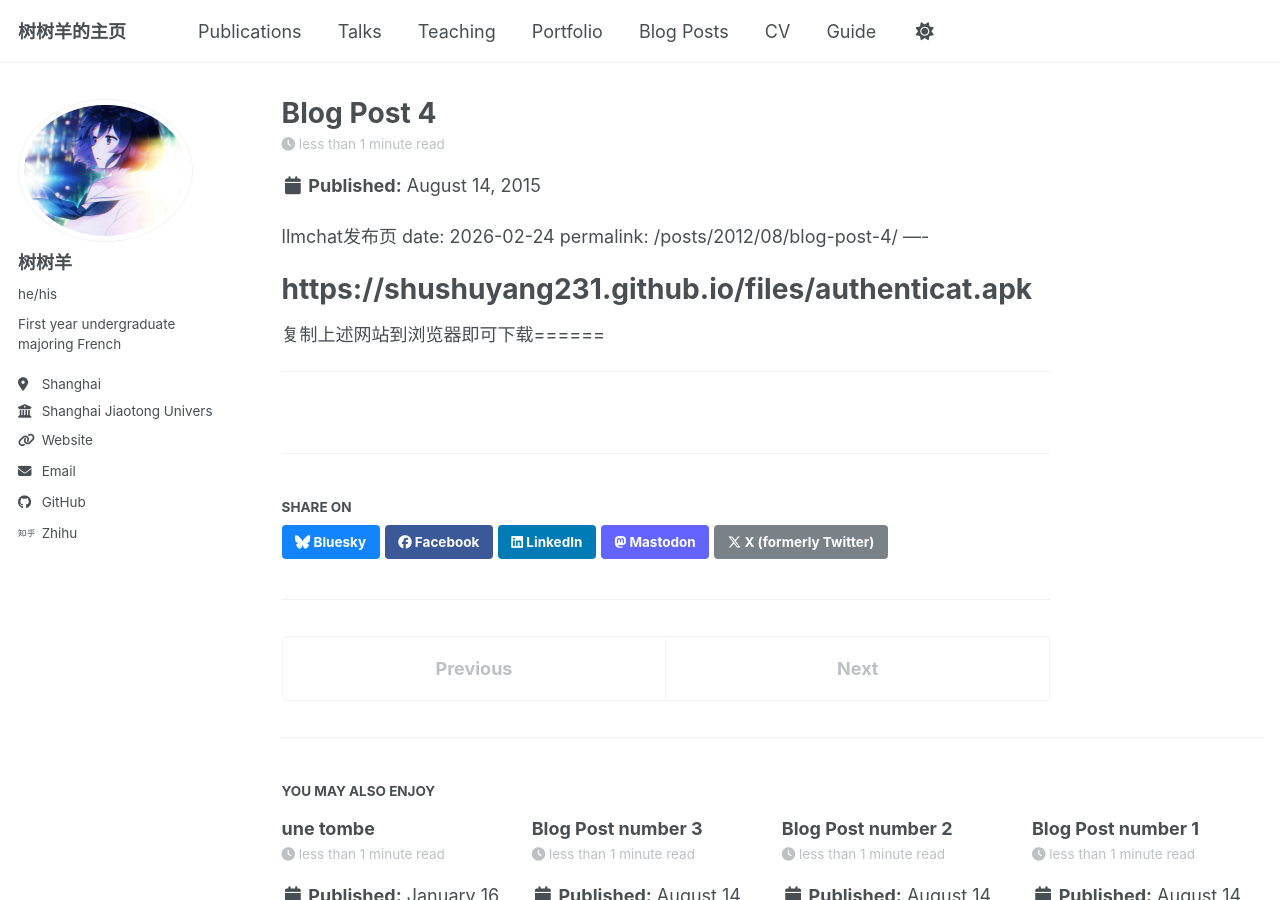
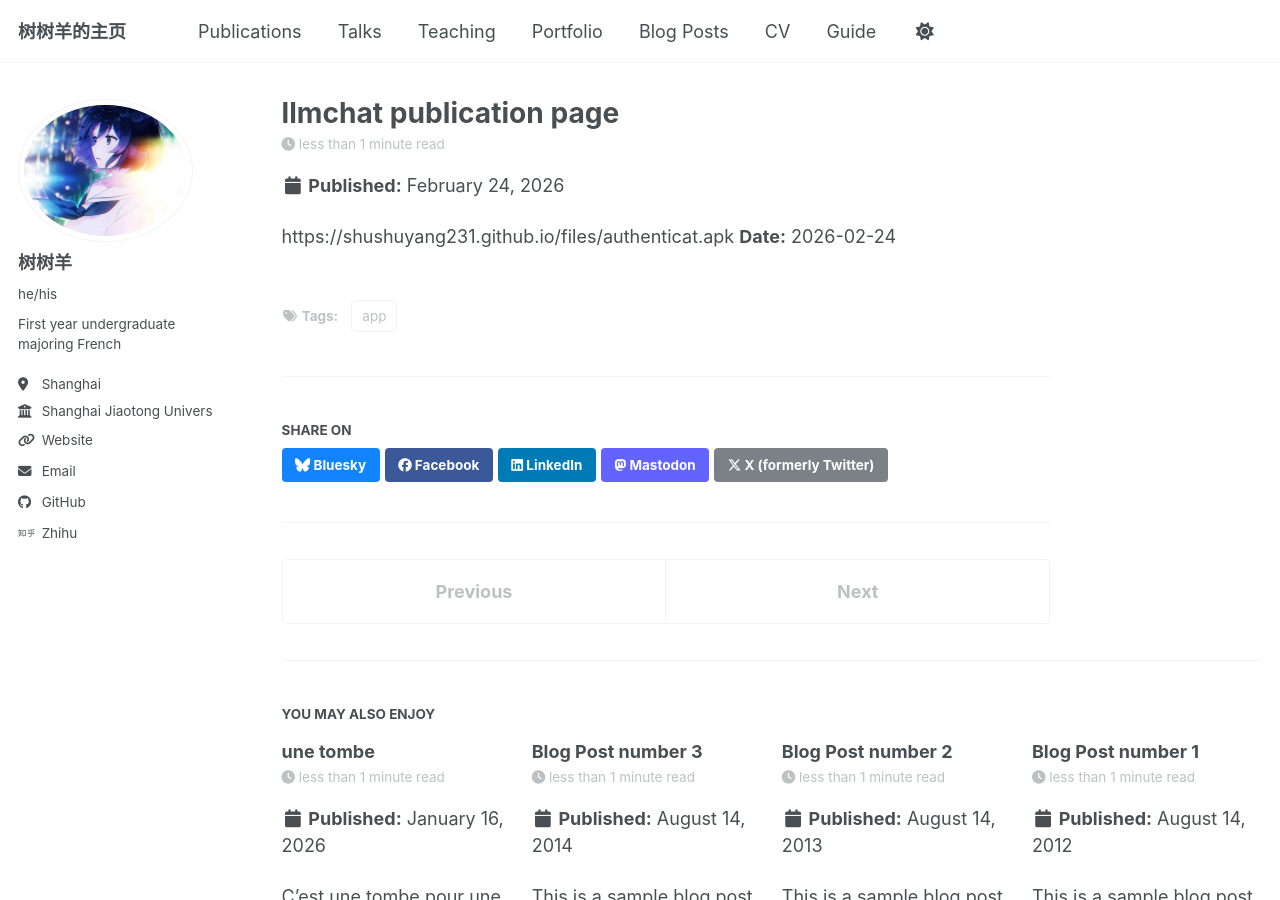
Before and after one commit to shushuyang231/shushuyang231.github.io, a Jekyll site: the page built from _posts/2015-08-14-blog-post-4.md, in a window 1280 px wide and 900 px high. Built offline with Jekyll 4.4.1, drawn with Linux system fonts in a browser that asks for light colours; a script bundle is joined from its source files by our own code; library files that are not in the unit come from our copies.

Commit message:
Update 2015-08-14-blog-post-4.md

```diff
--- a/_posts/2015-08-14-blog-post-4.md
+++ b/_posts/2015-08-14-blog-post-4.md
@@ -1,12 +1,10 @@
-
-llmchat发布页
+---
+title: 'llmchat publication page'
 date: 2026-02-24
-permalink: /posts/2012/08/blog-post-4/
-  ----
+permalink: /application/
+tags:
+  - app
+---
 
 https://shushuyang231.github.io/files/authenticat.apk
-======
-
-复制上述网站到浏览器即可下载======
-
-------
+**Date:** 2026-02-24
```
